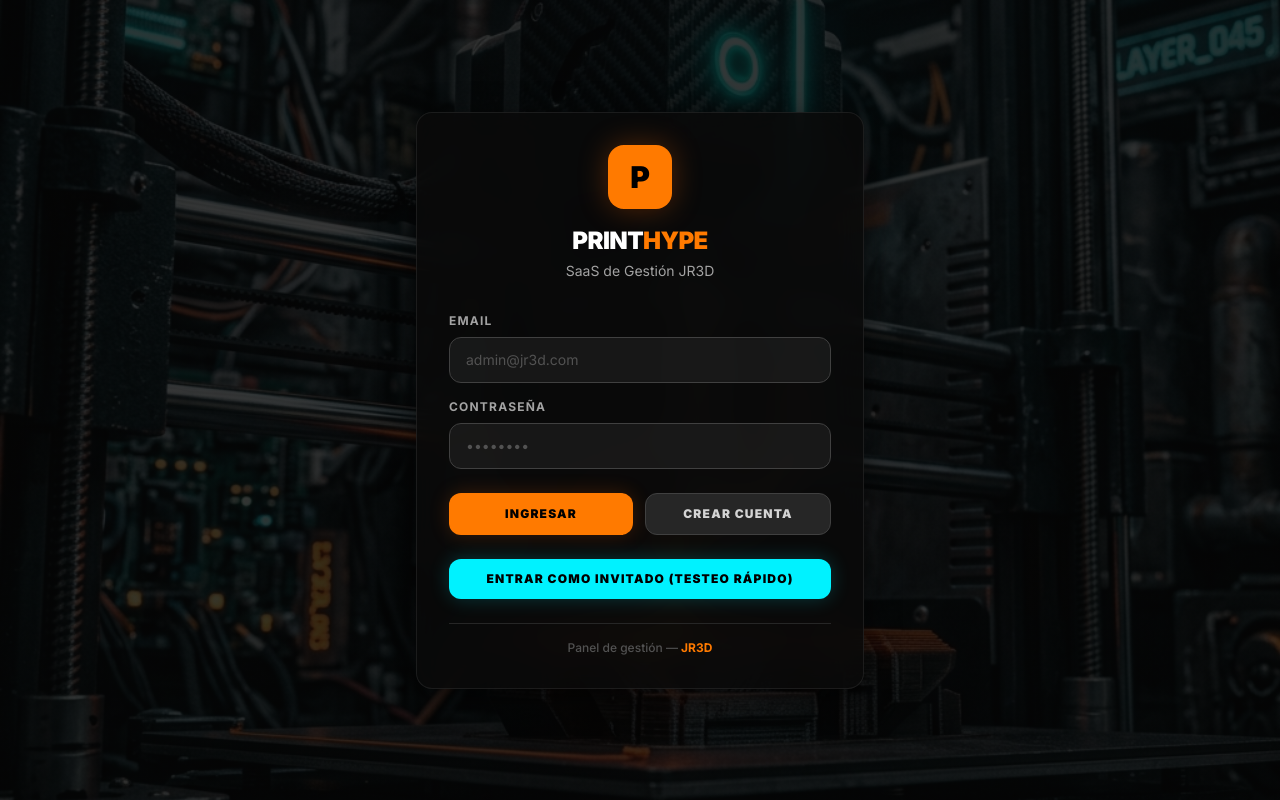
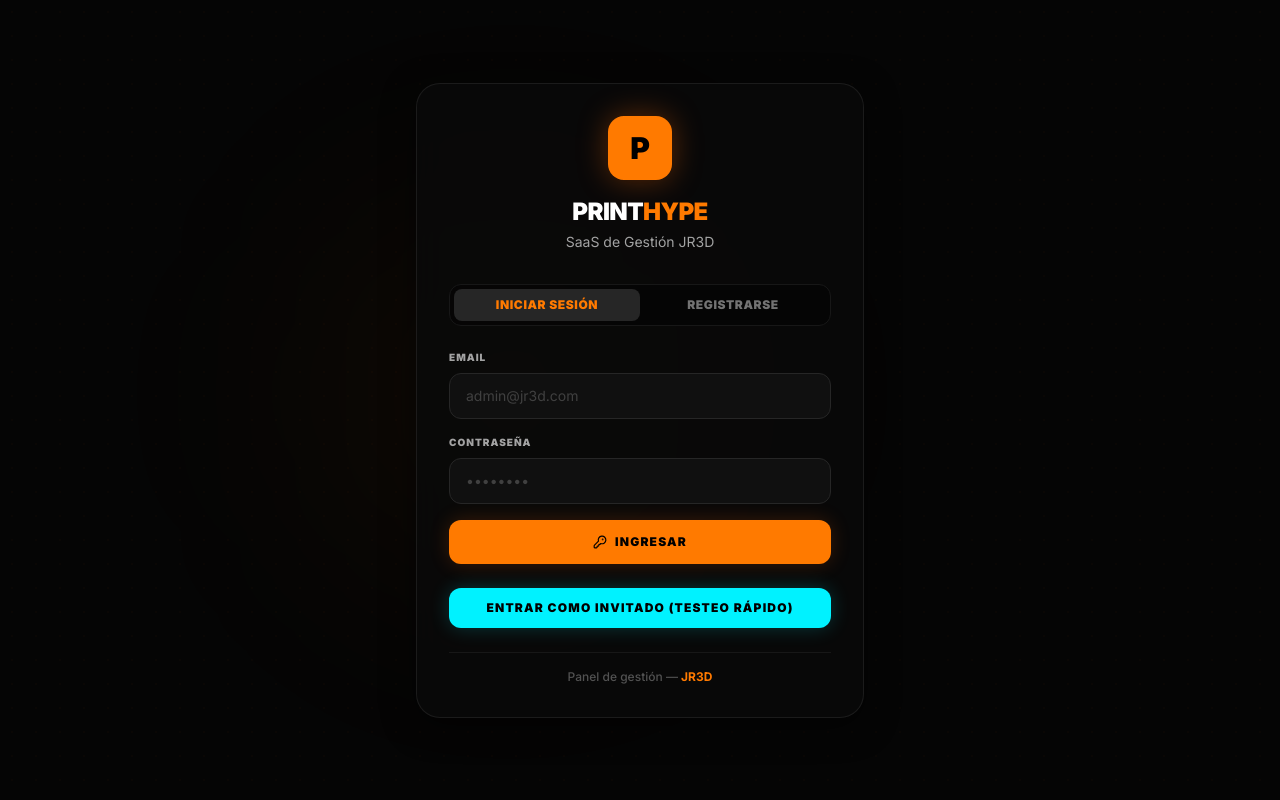
Before and after one commit to jarrios0711-collab/printhype-v2, a Next.js app: page /login in a window 1280 px wide. Built offline with nearby package versions, Linux system fonts and the light colour scheme.

Commit message:
feat: implementar sistema de autenticacion robusto con control de invitaciones y roles

```diff
--- a/src/app/login/page.tsx
+++ b/src/app/login/page.tsx
@@ -1,16 +1,23 @@
 import { login, signup, loginGuest } from './actions'
-import { AlertCircle, CheckCircle2 } from 'lucide-react'
+import { AlertCircle, CheckCircle2, KeyRound, UserPlus, HelpCircle } from 'lucide-react'
+import Link from 'next/link'
 
-export default async function LoginPage(props: { searchParams?: Promise<{ error?: string; message?: string }> }) {
+export default async function LoginPage(props: { searchParams?: Promise<{ error?: string; message?: string; tab?: string; invite?: string }> }) {
   const searchParams = await props.searchParams
   const error = searchParams?.error
   const message = searchParams?.message
+  const tab = searchParams?.tab || 'login' // 'login' o 'signup'
+  const invite = searchParams?.invite || '' // Código de invitación pre-cargado
 
   return (
-    <div className="flex flex-col items-center justify-center min-h-screen p-4">
-      <div className="w-full max-w-md p-8 glass-card rounded-2xl shadow-2xl">
+    <div className="flex flex-col items-center justify-center min-h-screen p-4 bg-[#050505] relative overflow-hidden">
+      {/* Background decoration */}
+      <div className="absolute inset-0 opacity-[0.02] pointer-events-none bg-[radial-gradient(#FF6600_1px,transparent_1px)] [background-size:24px_24px]"></div>
+      <div className="absolute top-1/4 left-1/4 w-96 h-96 bg-brand-orange/5 blur-[120px] rounded-full pointer-events-none"></div>
+
+      <div className="w-full max-w-md p-8 glass-card rounded-3xl shadow-2xl relative z-10 border border-white/5">
         <div className="text-center mb-8">
-          <div className="w-16 h-16 rounded-2xl bg-brand-orange flex items-center justify-center mx-auto mb-4 shadow-[0_0_30px_rgba(255,102,0,0.3)]">
+          <div className="w-16 h-16 rounded-2xl bg-brand-orange flex items-center justify-center mx-auto mb-4 shadow-[0_0_30px_rgba(255,102,0,0.35)]">
             <span className="text-3xl font-black text-black">P</span>
           </div>
           <h1 className="text-2xl font-black tracking-tight text-white uppercase">Print<span className="text-brand-orange">Hype</span></h1>
@@ -18,58 +25,115 @@ export default async function LoginPage(props: { searchParams?: Promise<{ error?
         </div>
 
         {error && (
-          <div className="mb-6 flex items-center gap-3 px-4 py-3 bg-red-500/10 border border-red-500/20 rounded-xl text-red-400 text-sm font-medium">
-            <AlertCircle size={16} className="shrink-0" />
-            {error}
+          <div className="mb-6 flex items-start gap-3 px-4 py-3 bg-red-500/10 border border-red-500/20 rounded-xl text-red-400 text-xs font-semibold leading-relaxed">
+            <AlertCircle size={16} className="shrink-0 mt-0.5" />
+            <span>{error}</span>
           </div>
         )}
 
         {message && (
-          <div className="mb-6 flex items-center gap-3 px-4 py-3 bg-green-500/10 border border-green-500/20 rounded-xl text-green-400 text-sm font-medium">
-            <CheckCircle2 size={16} className="shrink-0" />
-            {message}
+          <div className="mb-6 flex items-start gap-3 px-4 py-3 bg-green-500/10 border border-green-500/20 rounded-xl text-green-400 text-xs font-semibold leading-relaxed">
+            <CheckCircle2 size={16} className="shrink-0 mt-0.5" />
+            <span>{message}</span>
           </div>
         )}
 
+        {/* Tab switcher */}
+        <div className="flex p-1 bg-black/40 border border-neutral-900 rounded-xl mb-6">
+          <Link
+            href={`/login?tab=login${invite ? `&invite=${invite}` : ''}`}
+            className={`flex-1 py-2 text-center text-xs font-black uppercase tracking-wider rounded-lg transition-all ${
+              tab === 'login' ? 'bg-neutral-800 text-brand-orange' : 'text-neutral-500 hover:text-neutral-300'
+            }`}
+          >
+            Iniciar Sesión
+          </Link>
+          <Link
+            href={`/login?tab=signup${invite ? `&invite=${invite}` : ''}`}
+            className={`flex-1 py-2 text-center text-xs font-black uppercase tracking-wider rounded-lg transition-all ${
+              tab === 'signup' ? 'bg-neutral-800 text-brand-orange' : 'text-neutral-500 hover:text-neutral-300'
+            }`}
+          >
+            Registrarse
+          </Link>
+        </div>
+
+        {tab === 'login' ? (
           <form action={login} className="space-y-4">
             <div>
-            <label className="block text-xs font-bold text-neutral-400 uppercase tracking-widest mb-2">Email</label>
+              <label className="block text-[10px] font-black text-neutral-400 uppercase tracking-widest mb-2">Email</label>
               <input
                 name="email"
                 type="email"
                 required
-              className="w-full px-4 py-3 bg-neutral-800/50 border border-neutral-700 rounded-xl focus:ring-2 focus:ring-brand-orange outline-none transition-all text-white text-sm placeholder-neutral-600"
+                className="w-full px-4 py-3 bg-neutral-900/60 border border-neutral-800 focus:border-brand-orange rounded-xl outline-none transition-all text-white text-sm placeholder-neutral-700"
                 placeholder="admin@jr3d.com"
               />
             </div>
             <div>
-            <label className="block text-xs font-bold text-neutral-400 uppercase tracking-widest mb-2">Contraseña</label>
+              <label className="block text-[10px] font-black text-neutral-400 uppercase tracking-widest mb-2">Contraseña</label>
               <input
                 name="password"
                 type="password"
                 required
-              className="w-full px-4 py-3 bg-neutral-800/50 border border-neutral-700 rounded-xl focus:ring-2 focus:ring-brand-orange outline-none transition-all text-white text-sm placeholder-neutral-600"
+                className="w-full px-4 py-3 bg-neutral-900/60 border border-neutral-800 focus:border-brand-orange rounded-xl outline-none transition-all text-white text-sm placeholder-neutral-700"
                 placeholder="••••••••"
               />
             </div>
-          <div className="flex gap-3 pt-2">
             <button
               type="submit"
-              title="Iniciar sesión con tu cuenta JR3D"
-              className="flex-1 py-3 bg-brand-orange hover:bg-orange-600 font-black text-black text-xs uppercase tracking-widest rounded-xl transition-all hover:scale-[1.02] shadow-[0_0_20px_rgba(255,102,0,0.2)]"
+              title="Iniciar sesión con tu cuenta"
+              className="w-full py-3.5 bg-brand-orange hover:bg-orange-600 font-black text-black text-xs uppercase tracking-widest rounded-xl transition-all hover:scale-[1.02] shadow-[0_0_20px_rgba(255,102,0,0.2)] flex items-center justify-center gap-2"
             >
-              Ingresar
+              <KeyRound size={14} /> Ingresar
             </button>
+          </form>
+        ) : (
+          <form action={signup} className="space-y-4">
+            <div>
+              <label className="block text-[10px] font-black text-neutral-400 uppercase tracking-widest mb-2">Email</label>
+              <input
+                name="email"
+                type="email"
+                required
+                className="w-full px-4 py-3 bg-neutral-900/60 border border-neutral-800 focus:border-brand-orange rounded-xl outline-none transition-all text-white text-sm placeholder-neutral-700"
+                placeholder="nuevo@taller3d.com"
+              />
+            </div>
+            <div>
+              <label className="block text-[10px] font-black text-neutral-400 uppercase tracking-widest mb-2">Contraseña</label>
+              <input
+                name="password"
+                type="password"
+                required
+                className="w-full px-4 py-3 bg-neutral-900/60 border border-neutral-800 focus:border-brand-orange rounded-xl outline-none transition-all text-white text-sm placeholder-neutral-700"
+                placeholder="Mínimo 6 caracteres"
+              />
+            </div>
+            <div>
+              <div className="flex justify-between items-center mb-2">
+                <label className="block text-[10px] font-black text-neutral-400 uppercase tracking-widest">Código de Invitación</label>
+                <span className="text-[9px] text-neutral-500 lowercase font-medium flex items-center gap-0.5">
+                  <HelpCircle size={10} /> opcional
+                </span>
+              </div>
+              <input
+                name="invitationToken"
+                type="text"
+                defaultValue={invite}
+                className="w-full px-4 py-3 bg-neutral-900/60 border border-neutral-800 focus:border-brand-orange rounded-xl outline-none transition-all text-white text-sm placeholder-neutral-700 font-mono"
+                placeholder="Ingresá tu código si tenés uno"
+              />
+            </div>
             <button
               type="submit"
-              formAction={signup}
-              title="Crear una cuenta nueva en PrintHype"
-              className="flex-1 py-3 bg-neutral-800 hover:bg-neutral-700 font-black text-neutral-300 text-xs uppercase tracking-widest rounded-xl transition-all border border-neutral-700 hover:border-brand-orange/50"
+              title="Registrar nueva cuenta en PrintHype"
+              className="w-full py-3.5 bg-brand-orange hover:bg-orange-600 font-black text-black text-xs uppercase tracking-widest rounded-xl transition-all hover:scale-[1.02] shadow-[0_0_20px_rgba(255,102,0,0.2)] flex items-center justify-center gap-2"
             >
-              Crear Cuenta
+              <UserPlus size={14} /> Registrarse
             </button>
-          </div>
           </form>
+        )}
 
         <div className="mt-4 pt-2">
           <form action={loginGuest}>
@@ -83,7 +147,7 @@ export default async function LoginPage(props: { searchParams?: Promise<{ error?
           </form>
         </div>
 
-        <div className="mt-6 pt-4 border-t border-neutral-800 text-center">
+        <div className="mt-6 pt-4 border-t border-neutral-900 text-center">
           <p className="text-xs text-neutral-600 font-medium">
             Panel de gestión — <span className="text-brand-orange font-bold">JR3D</span>
           </p>
```
Also changed, not shown: src/app/login/actions.ts (+56 -3 lines), 1 other file (tests, documents, lock files or other folders). Lines whose indentation alone changed are shown as unchanged.
